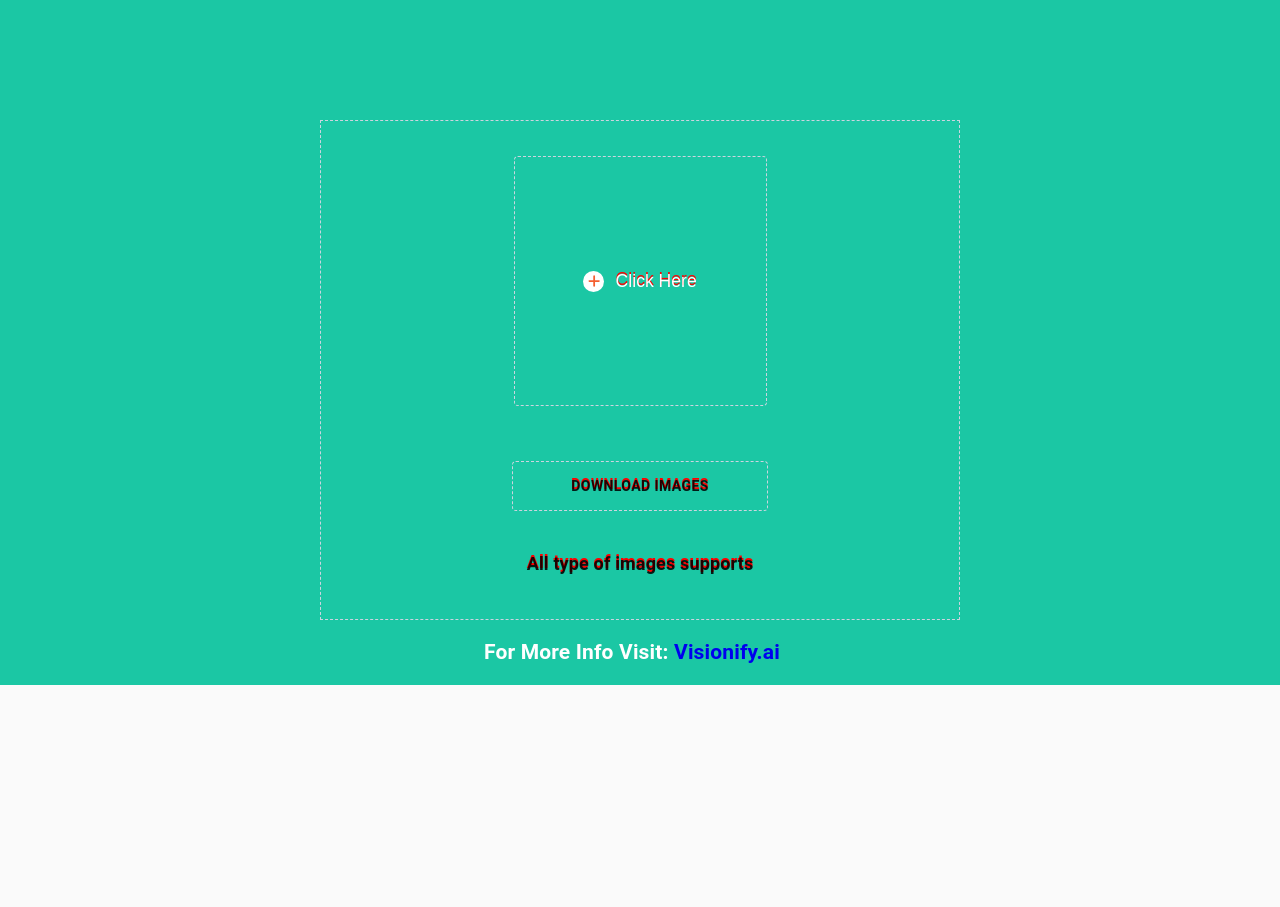
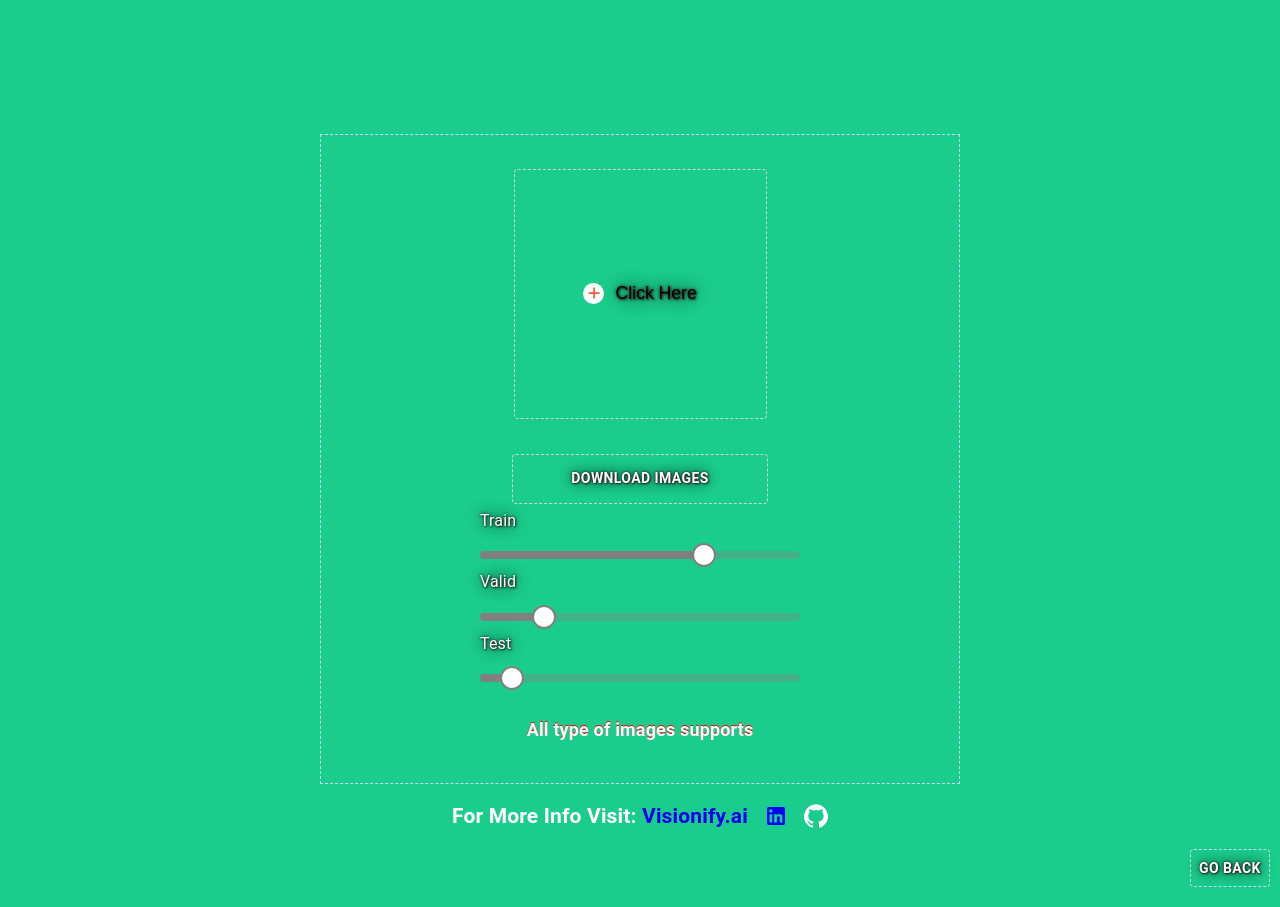
Before and after one commit to Mayur-SDE/image-app, a React (Create React App) app: page / in a window 1280 px wide. Shown: the part 680-1587 px from the top of the page. Before the commit the page ends 1365 px from the top, so only its background shows below. Built offline with nearby package versions, Linux system fonts and the light colour scheme.

Commit message:
added train-test-validate feature and updated ui

```diff
--- a/src/App.js
+++ b/src/App.js
@@ -1,9 +1,12 @@
 import React from "react";
 import { makeStyles } from "@material-ui/core/styles";
-import { CssBaseline } from "@material-ui/core";
+import { Button, CssBaseline, IconButton } from "@material-ui/core";
 import HomePage from "../src/pages/HomePage";
 import ImageTrain from "./pages/components/ImageTrain";
 import "../src/styles/style.css";
+import LinkedInIcon from "@material-ui/icons/LinkedIn";
+import GitHubIcon from "@material-ui/icons/GitHub";
+import { Link as Scroll } from "react-scroll";
 
 const useStyles = makeStyles((theme) => ({
   root: {
@@ -49,10 +52,18 @@ export default function App() {
             Visionify.ai
           </a>
         </h2>
-        {/* <LinkedInIcon className={classes.LinkedInIconInfo} />
-        <GitHubIcon className={classes.GitHubIconInfo} /> */}
+        <LinkedInIcon className={classes.LinkedInIconInfo} />
+        <GitHubIcon className={classes.GitHubIconInfo} />
       </footer>
       <fileDownloader className={classes.fileDownloaderInfo} />
+
+      <Scroll to="header" smooth={true}>
+        {/* <IconButton> */}
+        <div className="btn-container">
+          <Button className="btn-Info">Go Back</Button>
+        </div>
+        {/* </IconButton> */}
+      </Scroll>
     </div>
   );
 }
--- a/src/pages/components/HomePage.scss
+++ b/src/pages/components/HomePage.scss
@@ -10,7 +10,10 @@
   font: 3em Georgia, serif;
 }
 .white-text-with-blue-shadow {
-  text-shadow: red 0 -2px;
+  text-shadow: 1px 1px 2px rgb(46, 44, 44), 0 0 1em rgb(1, 1, 10),
+    0 0 0.2em rgb(13, 13, 14);
+  color: black;
+  // text-shadow: red 0 -2px;
   font-size: 600%;
   letter-spacing: -0.5px;
   word-spacing: -10px;
--- a/src/pages/components/ImageTrain.js
+++ b/src/pages/components/ImageTrain.js
@@ -1,15 +1,48 @@
 import React from "react";
 import { useState } from "react";
 import { saveAs } from "file-saver";
-import { Button, makeStyles } from "@material-ui/core";
+import { Button, makeStyles, Typography } from "@material-ui/core";
+import { withStyles } from "@material-ui/core/styles";
 import { useDropzone } from "react-dropzone";
 import "../components/image.scss";
 import CloudUploadIcon from "@material-ui/icons/CloudUpload";
 import { FontAwesomeIcon } from "@fortawesome/react-fontawesome";
 import { faPlus } from "@fortawesome/free-solid-svg-icons";
+import Slider from "@material-ui/core/Slider";
+import { file } from "jszip";
 
 // import { file } from 'jszip';
 var zip = require("jszip")();
+
+const PrettoSlider = withStyles({
+  root: {
+    color: "#808080",
+    height: 1,
+  },
+  thumb: {
+    height: 24,
+    width: 24,
+    backgroundColor: "#fff",
+    border: "2px solid currentColor",
+    marginTop: -8,
+    marginLeft: -12,
+    "&:focus, &:hover, &$active": {
+      boxShadow: "inherit",
+    },
+  },
+  active: {},
+  valueLabel: {
+    left: "calc(-50% + 4px)",
+  },
+  track: {
+    height: 8,
+    borderRadius: 4,
+  },
+  rail: {
+    height: 8,
+    borderRadius: 4,
+  },
+})(Slider);
 
 const useStyle = makeStyles((theme) => ({
   root: {
@@ -35,7 +68,9 @@ const useStyle = makeStyles((theme) => ({
 function ImageTrain() {
   const classes = useStyle();
   const [files, setFiles] = useState([]);
-
+  const [trainLen, settrainLen] = useState(70);
+  const [validateLen, setvalidateLen] = useState(20);
+  const [testLen, settestLen] = useState(10);
   //input coverting multiple images to zip files
   const covertBaseImages = (Images) => {
     var arrayOfImages = [];
@@ -56,6 +91,24 @@ function ImageTrain() {
     setFiles(arrayOfImages);
   };
 
+  const handleTrainChange = (event, newValue) => {
+    event.preventDefault();
+    settrainLen(newValue);
+    // console.log(trainLen);
+  };
+
+  const handlevalidateChange = (event, newValue) => {
+    event.preventDefault();
+    setvalidateLen(newValue);
+    // console.log(validateLen);
+  };
+
+  const handletestChange = (event, newValue) => {
+    event.preventDefault();
+    settestLen(newValue);
+    //console.log(testLen);
+  };
+
   //Export images
   const exportZip = () => {
     console.log(files);
@@ -65,9 +118,11 @@ function ImageTrain() {
     var validate = zip.folder("validate");
 
     var totalImages = files.length;
-    var trainImagesLen = Math.floor(totalImages * 0.7);
-    var validateImagesLen = Math.floor(totalImages * 0.2) + trainImagesLen;
-    var testImagesLen = Math.floor(totalImages * 0.1) + validateImagesLen;
+    var trainImagesLen = Math.floor(totalImages * (trainLen / 100));
+    var validateImagesLen =
+      Math.floor(totalImages * (validateLen / 100)) + trainImagesLen;
+    var testImagesLen =
+      Math.floor(totalImages * (testLen / 100)) + validateImagesLen;
 
     console.log(" train Images", trainImagesLen);
     console.log(" Validate Images", validateImagesLen);
@@ -115,6 +170,44 @@ function ImageTrain() {
           </Button>
         </div>
 
+        <div className="main-selector">
+          <Typography gutterBottom className="gutterBtn">
+            Train
+          </Typography>
+          <PrettoSlider
+            valueLabelDisplay="auto"
+            aria-label="pretto slider"
+            value={trainLen}
+            step={1}
+            min={0}
+            max={100}
+            onChange={handleTrainChange}
+          />
+          <Typography gutterBottom className="gutterBtn">
+            Valid
+          </Typography>
+          <PrettoSlider
+            valueLabelDisplay="auto"
+            aria-label="pretto slider"
+            value={validateLen}
+            step={1}
+            min={0}
+            max={100}
+            onChange={handlevalidateChange}
+          />
+          <Typography gutterBottom className="gutterBtn">
+            Test
+          </Typography>
+          <PrettoSlider
+            valueLabelDisplay="auto"
+            aria-label="pretto slider"
+            value={testLen}
+            step={1}
+            min={0}
+            max={100}
+            onChange={handletestChange}
+          />
+        </div>
         <p className="main">All type of images supports</p>
       </div>
     </>
--- a/src/pages/components/image.scss
+++ b/src/pages/components/image.scss
@@ -4,15 +4,21 @@
   flex-direction: column;
   justify-content: center;
   align-items: center;
-  border: 1px dashed #cbd5e0;
+  border: 1px dashed #c5daf3;
   background-color: transparent;
   width: 50%;
-  height: 500px;
+  height: 650px;
   margin-left: 25%;
+  color: #fff;
+  margin-top: 1em;
 
   .file-inputs {
     position: relative;
     margin-bottom: 2.5em;
+
+    .inputs:hover {
+      color: #fff;
+    }
 
     input {
       position: relative;
@@ -44,7 +50,10 @@
       outline: none;
       // padding: 1em;
       transition: background-color 0.4s;
-      text-shadow: red 0 -2px;
+      // text-shadow: red 0 -2px;
+      text-shadow: 1px 1px 2px rgb(46, 44, 44), 0 0 1em rgb(1, 1, 10),
+        0 0 0.2em rgb(13, 13, 14);
+      color: black;
       border: 0.5px dashed #cbd5e0;
 
       i {
@@ -74,9 +83,9 @@
   font-weight: 700;
   font-size: large;
   margin-bottom: 0.4rem;
-  margin-top: 2.5rem;
+  margin-top: 1.5rem;
   transition: background-color 0.4s;
-  text-shadow: red 0 -2px;
+  text-shadow: red 0 -1px;
 }
 
 .info {
@@ -91,7 +100,10 @@
   border: 1px dashed #cbd5e0;
   background: transparent;
   transition: background-color 0.4s;
-  text-shadow: red 0 -2px;
+  // text-shadow: red 0 -2px;
+  text-shadow: 1px 1px 2px rgb(46, 44, 44), 0 0 1em rgb(1, 1, 10),
+    0 0 0.2em rgb(13, 13, 14);
+  color: #fff;
 }
 
 .btn-wrapper {
@@ -99,7 +111,7 @@
   justify-content: center;
   align-items: center;
   margin-left: 530px;
-  margin-top: 20px;
+  margin-bottom: 5px;
   width: 320px;
   margin-right: 530px;
 }
@@ -108,3 +120,15 @@
   background-color: black;
   color: #fff;
 }
+
+.main-selector {
+  position: relative;
+  width: 10% auto;
+  width: 320px;
+}
+
+.main-selector .gutterBtn {
+  text-shadow: 1px 1px 2px rgb(46, 44, 44), 0 0 1em rgb(1, 1, 10),
+    0 0 0.2em rgb(13, 13, 14);
+  color: #fff;
+}
--- a/src/styles/style.css
+++ b/src/styles/style.css
@@ -3,7 +3,7 @@
   background-repeat: no-repeat;
   background-size: cover;
   animation-name: example;
-  animation-duration: 10s;
+  animation-duration: 4s;
   animation-iteration-count: infinite;
 }
 
@@ -82,3 +82,21 @@ img {
   object-fit: cover;
   padding: 0.75rem;
 }
+
+.btn-container {
+  display: flex;
+  justify-content: end;
+  align-items: center;
+  padding-bottom: 20px;
+  margin-right: 10px;
+}
+
+.btn-container .btn-Info {
+  background-color: transparent;
+  font-weight: 700;
+  width: 80px;
+  border: 1px dashed #c5daf3;
+  text-shadow: 1px 1px 2px rgb(46, 44, 44), 0 0 1em rgb(1, 1, 10),
+    0 0 0.2em rgb(13, 13, 14);
+  color: #fff;
+}
```
